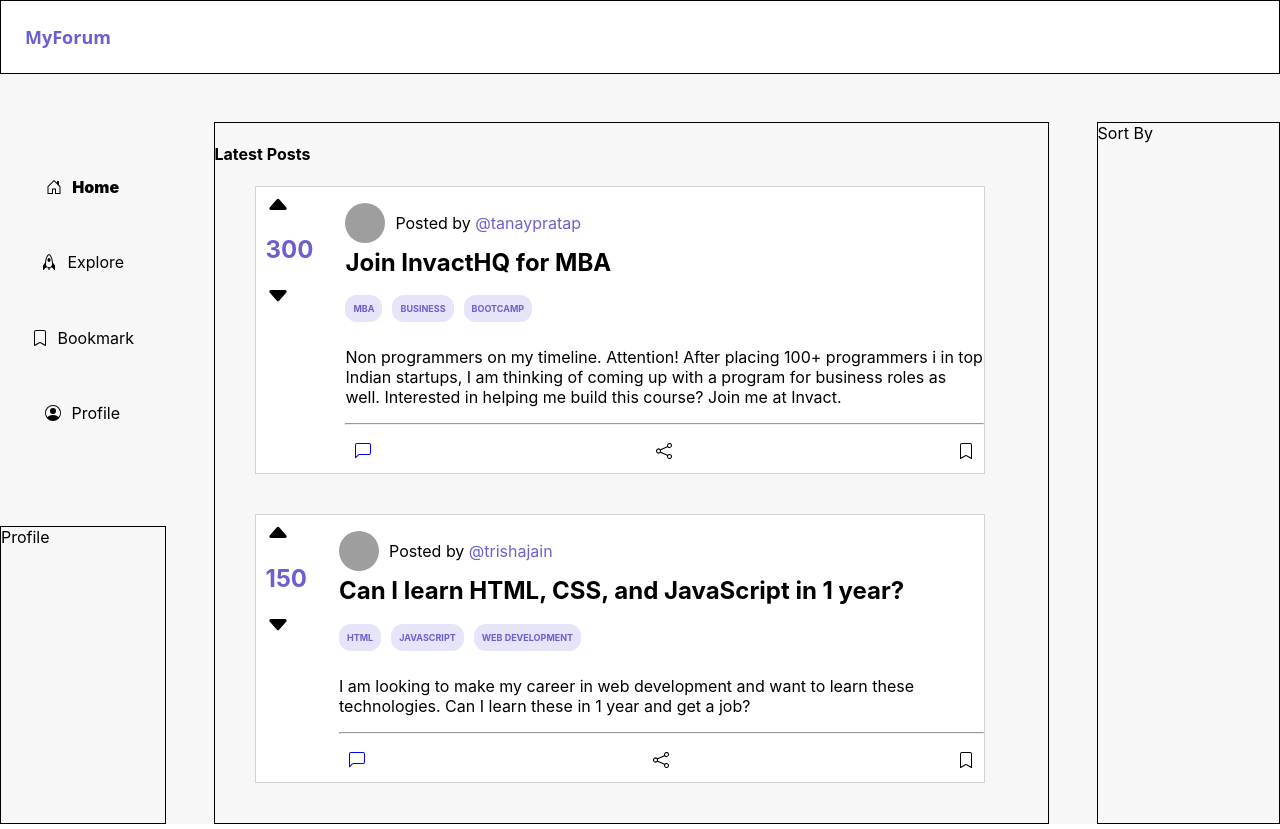
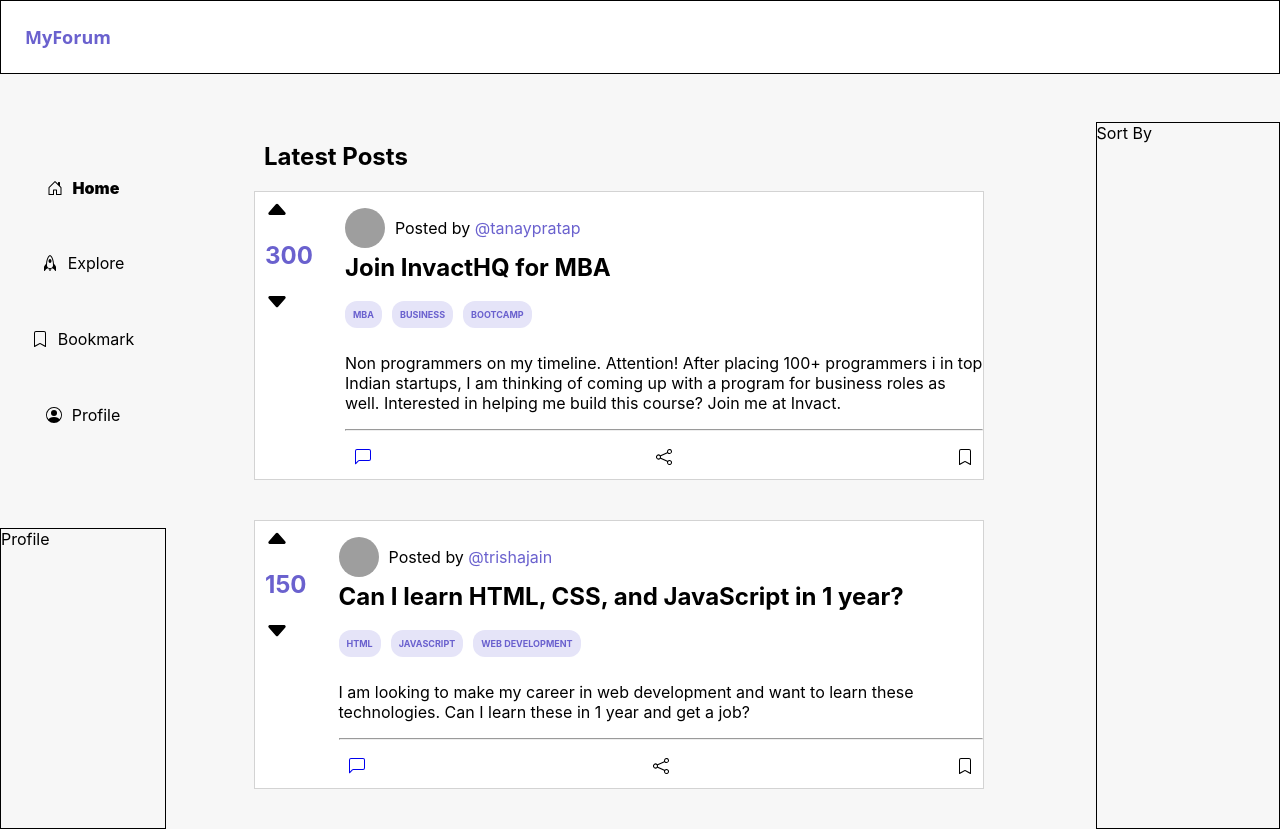
Before and after one commit to akshaykamath45/Machine-Coding-Round-4, a React (Create React App) app: page / in a window 1280 px wide. Built offline with nearby package versions, Linux system fonts and the light colour scheme; grey boxes are pictures that could not be loaded.

Commit message:
style : minor css changes

```diff
--- a/src/App.css
+++ b/src/App.css
@@ -42,11 +42,9 @@
 }
 .main {
   grid-area: main;
-  border: 1px solid black;
-}
-.card {
   /* border: 1px solid black; */
 }
+
 .sort-by {
   grid-area: sortby;
   border: 1px solid black;
@@ -55,3 +53,6 @@
   border: 1px solid black;
   grid-area: profile;
 }
+.header:hover{
+  cursor: pointer;
+}
--- a/src/App.js
+++ b/src/App.js
@@ -1,19 +1,18 @@
 import "./App.css";
 
-import { Routes, Route,useNavigate} from "react-router-dom";
+import { Routes, Route, useNavigate } from "react-router-dom";
 import { Sidebar } from "./components/Sidebar";
 import { Home } from "./pages/Home";
 import { SinglePost } from "./pages/SinglePost";
 
 function App() {
-
-const navigate=useNavigate();
+  const navigate = useNavigate();
   return (
     <div className="App">
       <div className="layout">
-        <div className="header">MyForum</div>
+        <div className="header" onClick={() => navigate("/")} >MyForum</div>
         <div className="sidebar">
-          <div className='sidebar-tab home' onClick={()=>navigate('/')}>
+          <div className="sidebar-tab home" onClick={() => navigate("/")}>
             <svg
               xmlns="http://www.w3.org/2000/svg"
               width="16"
@@ -23,10 +22,11 @@ const navigate=useNavigate();
               viewBox="0 0 16 16"
             >
               <path d="M8.354 1.146a.5.5 0 0 0-.708 0l-6 6A.5.5 0 0 0 1.5 7.5v7a.5.5 0 0 0 .5.5h4.5a.5.5 0 0 0 .5-.5v-4h2v4a.5.5 0 0 0 .5.5H14a.5.5 0 0 0 .5-.5v-7a.5.5 0 0 0-.146-.354L13 5.793V2.5a.5.5 0 0 0-.5-.5h-1a.5.5 0 0 0-.5.5v1.293L8.354 1.146ZM2.5 14V7.707l5.5-5.5 5.5 5.5V14H10v-4a.5.5 0 0 0-.5-.5h-3a.5.5 0 0 0-.5.5v4H2.5Z" />
-            </svg>{"  "}
+            </svg>
+            {"  "}
             <span>Home</span>
           </div>
-          <div className='sidebar-tab'>
+          <div className="sidebar-tab">
             <svg
               xmlns="http://www.w3.org/2000/svg"
               width="16"
@@ -41,7 +41,7 @@ const navigate=useNavigate();
             </svg>
             Explore
           </div>
-          <div className='sidebar-tab'>
+          <div className="sidebar-tab">
             <svg
               xmlns="http://www.w3.org/2000/svg"
               width="16"
@@ -54,7 +54,7 @@ const navigate=useNavigate();
             </svg>
             Bookmark
           </div>
-          <div className='sidebar-tab'>
+          <div className="sidebar-tab">
             <svg
               xmlns="http://www.w3.org/2000/svg"
               width="16"
@@ -73,12 +73,10 @@ const navigate=useNavigate();
           </div>
         </div>
         <div className="main">
-
-            <Routes>
-              <Route path="/" element={<Home />}></Route>
-              <Route path="/post/:postID" element={<SinglePost />}></Route>
-            </Routes>
-
+          <Routes>
+            <Route path="/" element={<Home />}></Route>
+            <Route path="/post/:postID" element={<SinglePost />}></Route>
+          </Routes>
         </div>
         <div className="sort-by">
           <div className="sort-card">Sort By</div>
--- a/src/pages/Home.css
+++ b/src/pages/Home.css
@@ -1,5 +1,9 @@
 .home-page {
   width: 770px;
+}
+.content-header{
+    text-align: left;
+    margin-left: 50px;
 }
 .landing-card {
   display: grid;
--- a/src/pages/Home.jsx
+++ b/src/pages/Home.jsx
@@ -8,10 +8,12 @@ export const Home = () => {
   console.log(data);
   return (
     <div className="home-page">
-      <h4>Latest Posts</h4>
+          <h2 className='content-header'>Latest Posts</h2>
       {data.posts.map((post) => {
+
         return (
           <div className="landing-card">
+
             <div className="counter">
               <svg
                 xmlns="http://www.w3.org/2000/svg"
```
